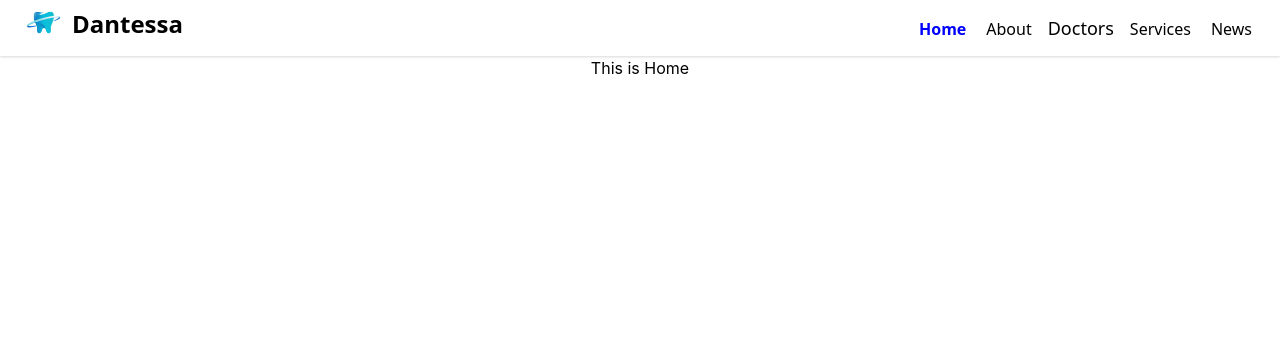
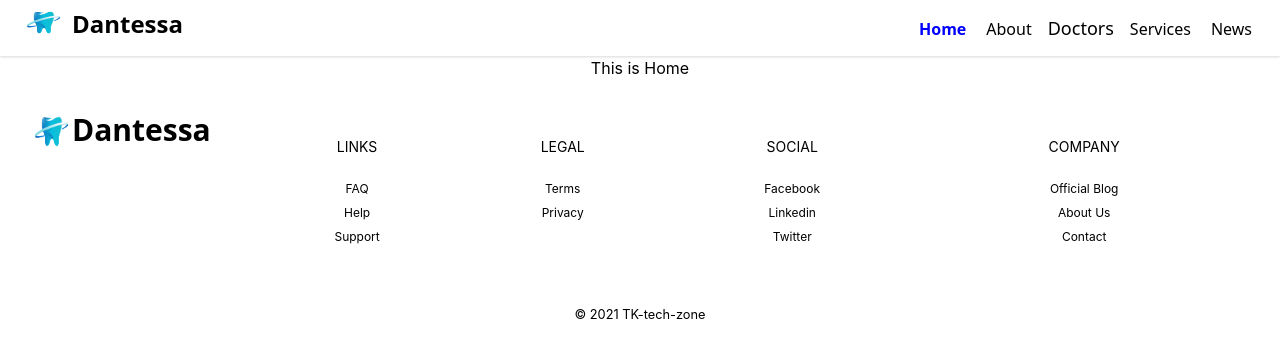
Before and after one commit to TitasKanti/Dantessa, a React (Create React App) app: page /home in a window 1280 px wide. Shown: the top 358 px of the page. Built offline with nearby package versions, Linux system fonts and the light colour scheme.

Commit message:
footer update commit

```diff
--- a/src/App.js
+++ b/src/App.js
@@ -1,5 +1,6 @@
 import { BrowserRouter as Router, Switch, Route } from 'react-router-dom';
 import './App.css';
+import Footer from './Pages/Footer/Footer';
 import Header from './Pages/Header/Header';
 import Home from './Pages/Home/Home';
 
@@ -16,6 +17,7 @@ function App() {
             <Home />
           </Route>
         </Switch>
+        <Footer />
       </Router>
     </div>
   );
--- /dev/null
+++ b/src/Pages/Footer/Footer.js
@@ -0,0 +1,84 @@
+import React from 'react';
+import { Link } from 'react-router-dom';
+import icon from '../../Images/Icons/icon2.png'
+
+const Footer = () => {
+    return (
+        <>
+            <div className="py-8 w-full">
+                <div className="container mx-auto px-8">
+                    <div className="table w-full ">
+                        <div className="h-10 w-10 self-center mr-2 flex flex-row">
+                            <img src={icon} alt="icon" />
+
+                            <Link to="/home" className="text-3xl no-underline text-grey-darkest hover:text-blue-dark font-sans font-bold">Dantessa</Link><br />
+                        </div>
+
+                        <div className="block sm:table-cell">
+                            <p className="uppercase text-grey text-sm sm:mb-6">Links</p>
+                            <ul className="list-reset text-xs mb-6">
+                                <li className="mt-2 inline-block mr-2 sm:block sm:mr-0">
+                                    <Link to="#" className="text-grey hover:text-grey-dark">FAQ</Link>
+                                </li>
+                                <li className="mt-2 inline-block mr-2 sm:block sm:mr-0">
+                                    <Link to="#" className="text-grey hover:text-grey-dark">Help</Link>
+                                </li>
+                                <li className="mt-2 inline-block mr-2 sm:block sm:mr-0">
+                                    <Link to="#" className="text-grey hover:text-grey-dark">Support</Link>
+                                </li>
+                            </ul>
+                        </div>
+
+                        <div className="block sm:table-cell">
+                            <p className="uppercase text-grey text-sm sm:mb-6">Legal</p>
+                            <ul className="list-reset text-xs mb-6">
+                                <li className="mt-2 inline-block mr-2 sm:block sm:mr-0">
+                                    <Link to="#" className="text-grey hover:text-grey-dark">Terms</Link>
+                                </li>
+                                <li className="mt-2 inline-block mr-2 sm:block sm:mr-0">
+                                    <Link to="#" className="text-grey hover:text-grey-dark">Privacy</Link>
+                                </li>
+                            </ul>
+                        </div>
+
+                        <div className="block sm:table-cell">
+                            <p className="uppercase text-grey text-sm sm:mb-6">Social</p>
+                            <ul className="list-reset text-xs mb-6">
+                                <li className="mt-2 inline-block mr-2 sm:block sm:mr-0">
+                                    <Link to="#" className="text-grey hover:text-grey-dark">Facebook</Link>
+                                </li>
+                                <li className="mt-2 inline-block mr-2 sm:block sm:mr-0">
+                                    <Link to="#" className="text-grey hover:text-grey-dark">Linkedin</Link>
+                                </li>
+                                <li className="mt-2 inline-block mr-2 sm:block sm:mr-0">
+                                    <Link to="#" className="text-grey hover:text-grey-dark">Twitter</Link>
+                                </li>
+                            </ul>
+                        </div>
+
+                        <div className="block sm:table-cell">
+                            <p className="uppercase text-grey text-sm sm:mb-6">Company</p>
+                            <ul className="list-reset text-xs mb-6">
+                                <li className="mt-2 inline-block mr-2 sm:block sm:mr-0">
+                                    <Link to="#" className="text-grey hover:text-grey-dark">Official Blog</Link>
+                                </li>
+                                <li className="mt-2 inline-block mr-2 sm:block sm:mr-0">
+                                    <Link to="#" className="text-grey hover:text-grey-dark">About Us</Link>
+                                </li>
+                                <li className="mt-2 inline-block mr-2 sm:block sm:mr-0">
+                                    <Link to="#" className="text-grey hover:text-grey-dark">Contact</Link>
+                                </li>
+                            </ul>
+                        </div>
+                    </div>
+                </div>
+            </div>
+
+            <div className="text-center pb-2">
+                <small>© 2021 TK-tech-zone</small>
+            </div>
+        </>
+    );
+};
+
+export default Footer;
```
